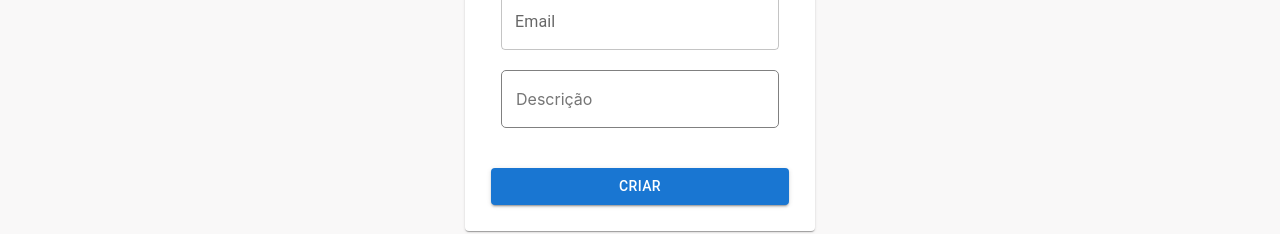
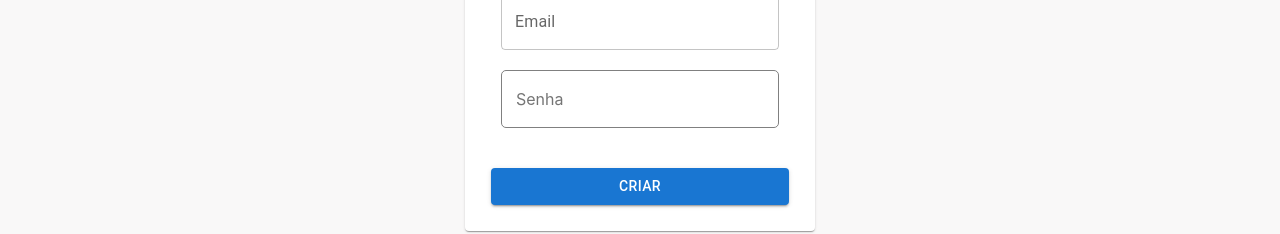
Before and after one commit to EdbergMartins/toDoListFrontEnd, a React (Create React App) app: page / in a window 1280 px wide. Both pictures are taken after a click on the button "CRIAR CONTA". Shown: the part 361-595 px from the top of the page. Built offline with nearby package versions, Linux system fonts and the light colour scheme.

Commit message:
fix description register

```diff
--- a/src/pages/Home.jsx
+++ b/src/pages/Home.jsx
@@ -145,7 +145,7 @@ const Home = () => {
                     type="password"
                     name="password"
                     label="Password"
-                    placeholder="Descrição"
+                    placeholder="Senha"
                     className='passwordPlace'
                   />
                   <LoadingButton loading={loadingButton} style={{ marginTop: '30px' }} type="submit" variant="contained" color="primary" >
```
